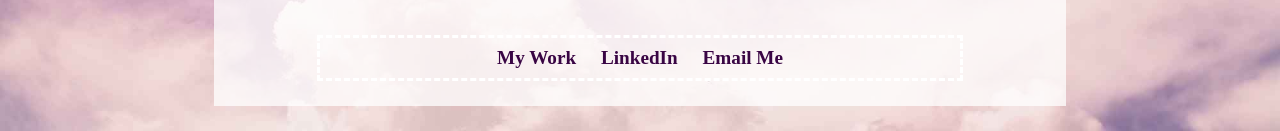
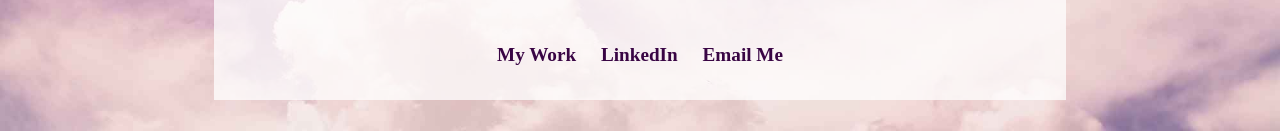
Before and after one commit to nataliedemarco/mycontactpage, a plain HTML site: page index.html in a window 1280 px wide. Shown: the part 491-622 px from the top of the page. Drawn offline with Linux system fonts and the light colour scheme; a web font is replaced by a local one.

Commit message:
Update styles-contact.css

```diff
--- a/styles-contact.css
+++ b/styles-contact.css
@@ -129,7 +129,7 @@ nav{
 	width: 400px;
 	width: 80%; /*this is for responsiveness*/
 	margin: 0 auto;
-	border: dashed white;
+	border: dashed color#CBC3E3;
 	/*border: dashed turquoise;*/
 	text-align: center;
 	margin-top: 2em;
```
